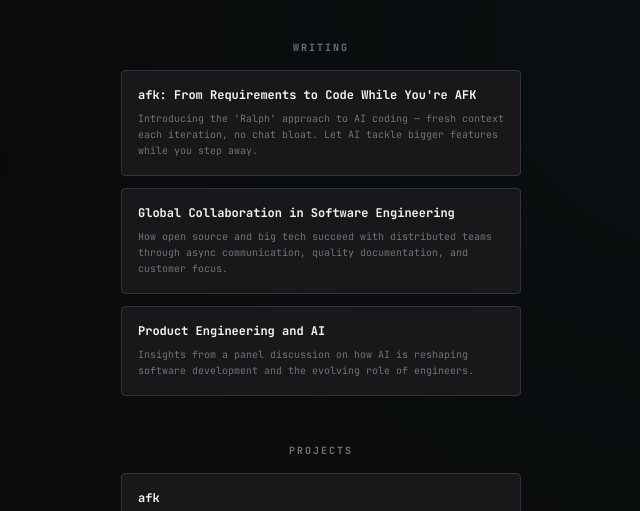
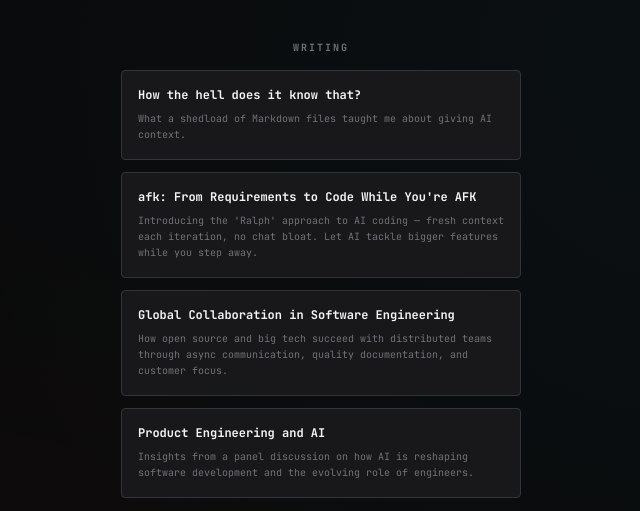
Before and after one commit to m0nkmaster/robmacdonald.com, a plain HTML site: page index.html in a window 1280 px wide. Shown: the part 242-753 px from the top of the page, without its empty margins (319-959 px from the left). Drawn offline with Linux system fonts and the light colour scheme.

Commit message:
Add LinkedIn article on AI context from Markdown files.
Co-authored-by: Cursor <cursoragent@cursor.com>

```diff
--- a/index.html
+++ b/index.html
@@ -203,6 +203,11 @@
     <section class="articles">
       <h2 class="section-title">Writing</h2>
 
+      <a href="https://www.linkedin.com/pulse/how-hell-does-know-rob-macdonald-uwgbe" class="article" target="_blank" rel="noopener">
+        <h3 class="article-title">How the hell does it know that?</h3>
+        <p class="article-desc">What a shedload of Markdown files taught me about giving AI context.</p>
+      </a>
+
       <a href="https://www.linkedin.com/pulse/afk-laid-back-way-work-ai-bigger-features-rob-macdonald-viewe/" class="article" target="_blank" rel="noopener">
         <h3 class="article-title">afk: From Requirements to Code While You're AFK</h3>
         <p class="article-desc">Introducing the 'Ralph' approach to AI coding — fresh context each iteration, no chat bloat. Let AI tackle bigger features while you step away.</p>
```
